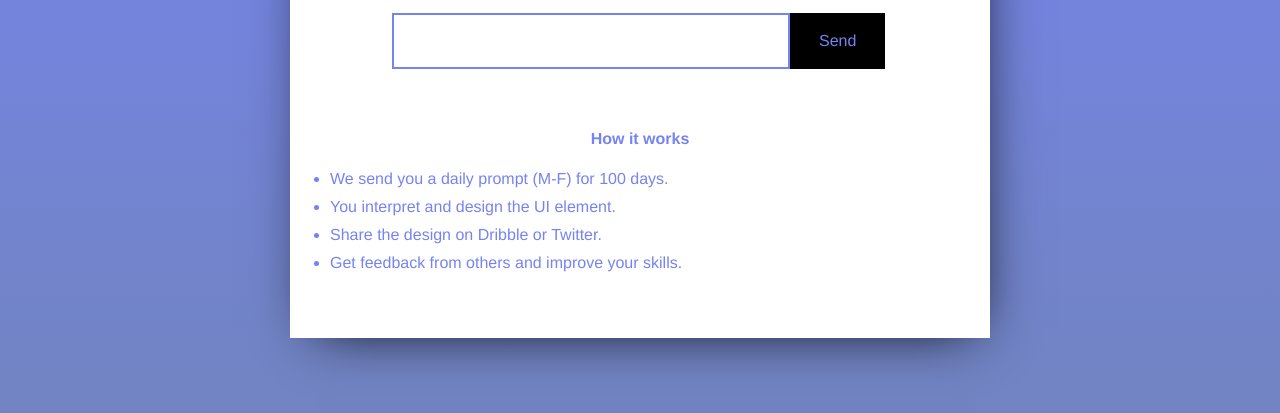
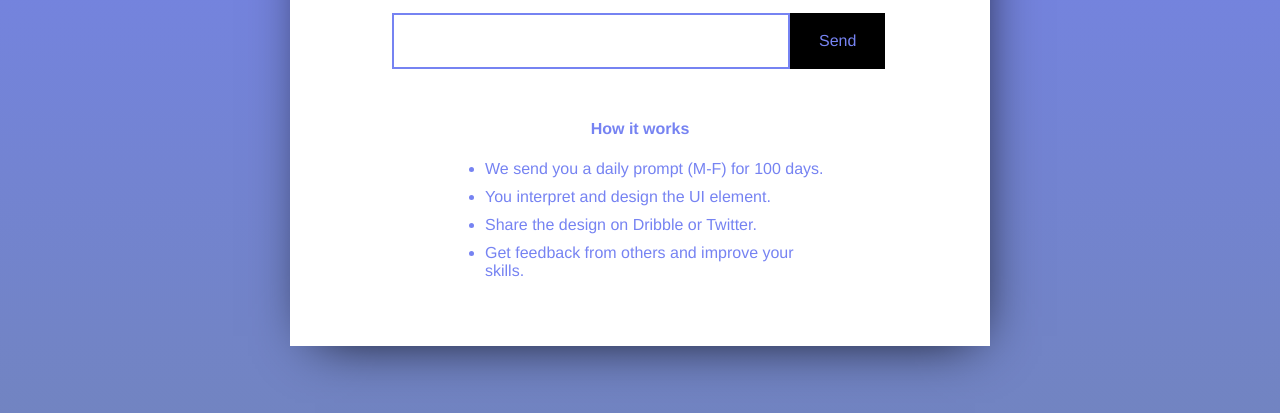
Before and after one commit to Sze-warrior/daily-ui-web-design-redo, a plain HTML site: page index.html in a window 1280 px wide. Shown: the part 307-720 px from the top of the page. Drawn offline with Linux system fonts and the light colour scheme.

Commit message:
redid the ul and li to be in its own class.

```diff
--- a/index.html
+++ b/index.html
@@ -29,6 +29,7 @@
 	    		<div class="field-email">
 	    			<input type="text">
 	    		</div>
+
 	    		<div class="btn-send">
 	    			<p>Send</p>
 	    		</div>
@@ -36,6 +37,7 @@
 	    		<div class="how-it-works">
 	    			<h4>How it works</h4>
 
+	    			<div class="how-it-works-steps">
 	    				<ul>
 	    					<li>We send you a daily prompt (M-F) for 100 days.</li>
 	    					<li>You interpret and design the UI element.</li>
@@ -44,6 +46,9 @@
 	    				</ul>
 	    			</div>
 	    		</div>
+
+	    		<p>
+	    	</div>
 		</section>
 
 	</main>
--- a/styles/styles.scss
+++ b/styles/styles.scss
@@ -103,11 +103,18 @@ body{
 		width: 100%;
 		float:left;
 		display:block;
-		padding: 40px 0px 0px;
+		padding: 30px 0px 0px;
 
-		ul{
-			li{
-				padding-bottom: 10px;
+		.how-it-works-steps{
+
+    		max-width: 390px;
+    		margin: 0 auto;
+
+			ul{
+
+				li{
+					padding-bottom: 10px;
+				}
 			}
 		}
 	}
```
Also changed, not shown: styles/styles.css, 1 other file. Lines whose indentation alone changed are shown as unchanged.
